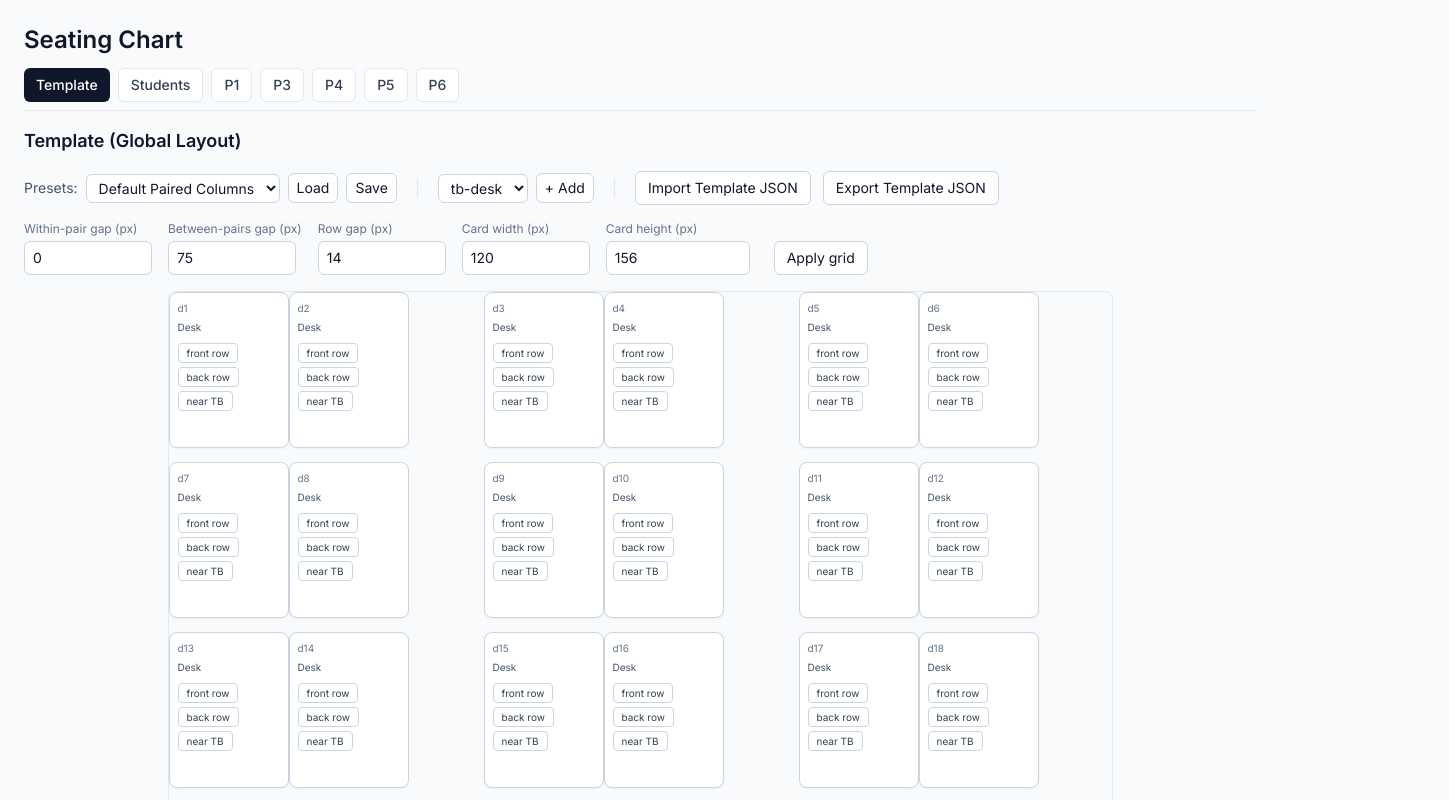
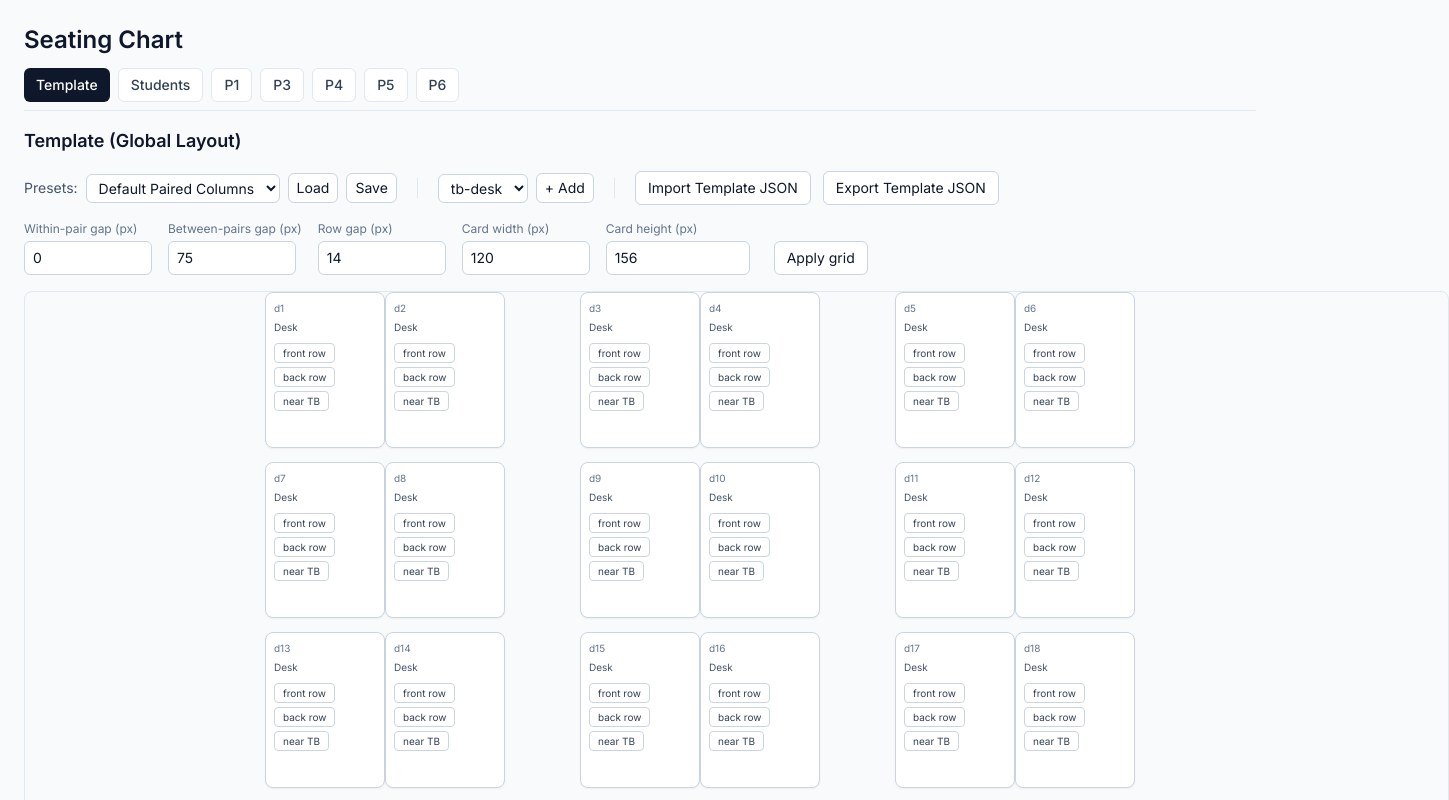
Before and after one commit to rubberduckinatruck/seating-chart, a React (Vite) app: page / in a window 1280 px wide. Both pictures are taken after a click on the button "Template". Shown: the top 800 px of the page, 1449 px wide, since content can reach past the window. Built offline with nearby package versions, Linux system fonts and the light colour scheme.

Commit message:
Update TemplateTab.tsx

```diff
--- a/src/tabs/TemplateTab.tsx
+++ b/src/tabs/TemplateTab.tsx
@@ -18,9 +18,16 @@ export default function TemplateTab() {
   const cardW = cfg.spacing.cardW
   const cardH = cfg.spacing.cardH
 
+  // --- centering & sizing ---
+  const gridW = 3 * (2 * cardW + cfg.spacing.withinPair + cfg.spacing.betweenPairs)
+  const gridH = 6 * (cfg.spacing.cardH + cfg.spacing.rowGap) + 100
+  const EXTRA = 480 // tweak: 240/480/600 for more/less side gutter space
+  const outerW = Math.max(900, gridW + EXTRA)
+  const outerH = gridH
+  const leftPad = Math.floor((outerW - gridW) / 2)
+
   // ---- Desks ----
   function moveDesk(id: string, nx: number, ny: number) {
-    // prevent overlap with other desks (simple AABB test)
     const meIdx = cfg.desks.findIndex(d => d.id === id)
     const myRect: Rect = { x: nx, y: ny, w: cardW, h: cardH }
     const collide = cfg.desks.some((d, i) =>
@@ -52,7 +59,6 @@ export default function TemplateTab() {
     }))
   }
 
-
   function removeFixture(id: string) {
     setCfg(prev => ({ ...prev, fixtures: prev.fixtures.filter(f => f.id !== id) }))
   }
@@ -81,7 +87,7 @@ export default function TemplateTab() {
       <h2 className="text-lg font-semibold">Template (Global Layout)</h2>
       <TemplateToolbar cfg={cfg} onChange={setCfg} />
 
-      {/* Spacing controls (so you can see seat size) */}
+      {/* Spacing controls */}
       <div className="flex flex-wrap items-end gap-4">
         <div>
           <label className="block text-xs text-slate-500 mb-1">Within-pair gap (px)</label>
@@ -136,17 +142,18 @@ export default function TemplateTab() {
         </button>
       </div>
 
-      <div className="relative mx-auto border border-slate-200 rounded-lg bg-slate-50 overflow-hidden"
-        style={{
-          width: Math.max(900, 3 * (2 * cardW + cfg.spacing.withinPair + cfg.spacing.betweenPairs)),
-          height: 6 * (cfg.spacing.cardH + cfg.spacing.rowGap) + 100,
-        }}
+      {/* Outer canvas: wider; grid centered inside */}
+      <div
+        className="relative mx-auto border border-slate-200 rounded-lg bg-slate-50 overflow-hidden"
+        style={{ width: outerW, height: outerH }}
       >
         {/* Board indicator (doesn't block drags) */}
         <div className="absolute left-0 right-0 top-2 text-center text-xs text-slate-500 pointer-events-none">
           Front of classroom
         </div>
 
+        {/* Centered inner layer */}
+        <div className="absolute top-0" style={{ left: leftPad, width: gridW, height: outerH }}>
           {/* Desks */}
           {cfg.desks.map(d => (
             <Seat
@@ -176,5 +183,6 @@ export default function TemplateTab() {
           ))}
         </div>
       </div>
+    </div>
   )
 }
```
Lines whose indentation alone changed are shown as unchanged.
